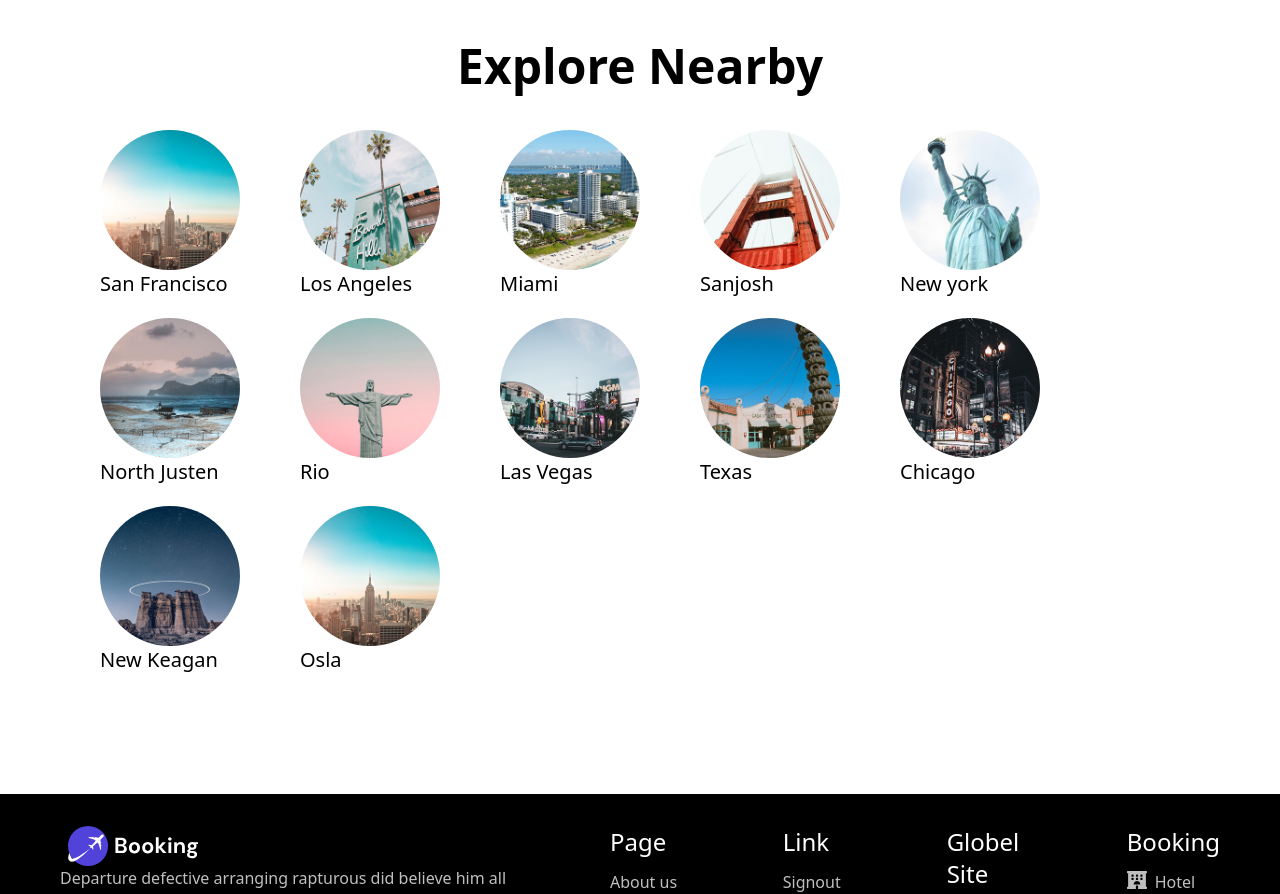
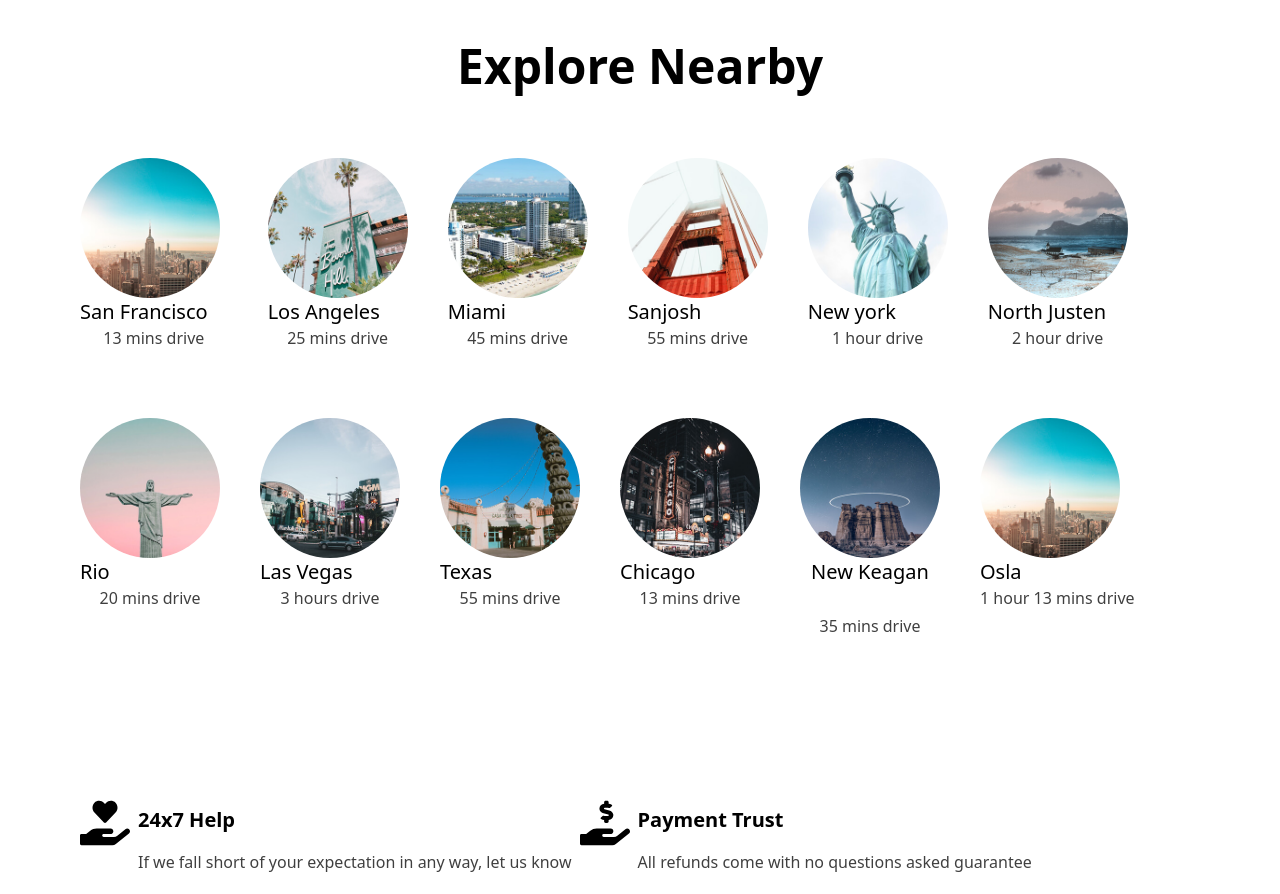
Before and after one commit to TheTechSage/TravelEase-Vite, a React (Vite) app: page / in a window 1280 px wide. Shown: the part 2080-2974 px from the top of the page. Built offline with nearby package versions, Linux system fonts and the light colour scheme.

Commit message:
add components

```diff
--- a/src/App.jsx
+++ b/src/App.jsx
@@ -4,7 +4,7 @@ import viteLogo from '/vite.svg'
 import './App.css'
 import Header from './components/common/Header'
 import Footer from './components/common/Footer'
-//import Hero from './hero/Hero'
+import Hero from './components/common/hero/Hero'
 import { IoLocationOutline } from "react-icons/io5";
 import { CiCalendar,CiSearch } from "react-icons/ci";
 import { FaRegUser } from "react-icons/fa6";
@@ -14,7 +14,7 @@ import { ImSpoonKnife } from "react-icons/im";
  import { LuClock11 } from "react-icons/lu";
 import { MdOutlineSecurity,MdOutlineElectricBolt } from "react-icons/md";
 import { ImStarFull } from "react-icons/im";
- import { FaStarHalfAlt } from "react-icons/fa";
+ import { FaStarHalfAlt ,FaHandHoldingHeart, FaHandHoldingUsd } from "react-icons/fa";
 
 function App() {
   const [count, setCount] = useState(0)
@@ -120,38 +120,95 @@ function App() {
 <div class="manyimage ">
   <div class="px-20 py-20">
     <h2 class="text-5xl font-bold text-center">Explore Nearby</h2>
-    <div class=" flex flex-wrap gap-5 py-10">
-    <a  class="hover:text-blue-500 text-xl px-5"href="#">
+
+    <div class=" flex flex-wrap gap-10 py-10">
+      <div>
+    <a  class="hover:text-blue-500 text-xl text-center px-5"href="#">
     <img  class="rounded-full w-35"src="01-SppmAcgj (1).jpg"></img> San Francisco </a>
-    <a  class="hover:text-blue-500 text-xl px-5"href="#">
+    <p class="opacity-75 text-center">13 mins drive</p>
+    </div>
+    <div>
+    <a  class="hover:text-blue-500 text-xl  text-center px-5"href="#">
     <img  class="rounded-full w-35"src="02-GRL65llU.jpg"></img> Los Angeles </a>
+        <p class="opacity-75 text-center">25 mins drive</p>
+    </div>
+    <div>
     <a  class="hover:text-blue-500 text-xl px-5"href="#">
     <img  class="rounded-full w-35"src="03-4mB89xkp.jpg"></img> Miami </a>
+        <p class="opacity-75  text-center">45 mins drive</p>
+    </div>
+    <div>
     <a  class="hover:text-blue-500 text-xl px-5"href="#">
     <img  class="rounded-full w-35"src="04-pnduE6qY.jpg"></img> Sanjosh </a>
+        <p class="opacity-75  text-center">55 mins drive</p>
+    </div>
+    <div>
     <a  class="hover:text-blue-500 text-xl px-5"href="#">
     <img  class="rounded-full w-35"src="05-2KGCHYz-.jpg"></img> New york </a>
+        <p class="opacity-75  text-center">1 hour drive</p>
+    </div>
+    <div>
     <a  class="hover:text-blue-500 text-xl px-5"href="#">
     <img  class="rounded-full w-35"src="06-NVeYwMw_.jpg"></img> North Justen </a>
+        <p class="opacity-75  text-center">2 hour drive</p>
+    </div>
+    <div>
     <a  class="hover:text-blue-500 text-xl px-5"href="#">
     <img  class="rounded-full w-35"src="07-cKl6NSY7.jpg"></img> Rio </a>
+        <p class="opacity-75  text-center">20 mins drive</p>
+    </div>
+    <div>
     <a  class="hover:text-blue-500 text-xl px-5 "href="#">
     <img  class="rounded-full w-35"src="08-mIVX0-EV.jpg"></img> Las Vegas </a>
+     <p class="opacity-75  text-center"> 3 hours drive</p>
+    </div>
+    <div>
     <a  class="hover:text-blue-500 text-xl px-5"href="#">
     <img  class="rounded-full w-35"src="09-U3qhstmi.jpg"></img> Texas</a>
+     <p class="opacity-75  text-center"> 55 mins drive</p>
+    </div>
+    <div>
     <a  class="hover:text-blue-500 text-xl px-5"href="#">
     <img  class="rounded-full w-35"src="10-wqfqgIeR.jpg"></img> Chicago </a>
+     <p class="opacity-75  text-center">  13 mins drive</p>
+    </div>
+    <div>
     <a  class="hover:text-blue-500 text-xl px-5"href="#">
-    <img  class="rounded-full w-35"src="11-GaBY5L70.jpg"></img>New Keagan </a>
+    <img  class="rounded-full w-35"src="11-GaBY5L70.jpg"></img><p class="text-center">New Keagan</p> </a>
+     <p class="opacity-75  text-center">  35 mins drive</p>
+    </div>
+    <div>
     <a  class="hover:text-blue-500 text-xl px-5"href="#">
     <img  class="rounded-full w-35"src="01-SppmAcgj (1).jpg"></img> Osla</a>
+        <p class="opacity-75  text-center"> 1 hour 13 mins drive</p>
+    </div>
 </div>
   </div>
 </div>
+<div class="container">
+  <div class="flex px-20 py-10">
+  <FaHandHoldingHeart size="50"/>
+  <div class="flex-col ">
+  <h2 class="font-bold text-xl p-2">24x7 Help</h2>
+ <p class="opacity-75 p-2"> If we fall short of your expectation in any way, let us know</p>
+ </div>
 
+ <FaHandHoldingUsd  size="50"/>
+ <div class="flex-col ">
+  <h2 class="font-bold text-xl p-2">Payment Trust</h2>
+ <p class="opacity-75 p-2"> All refunds come with no questions asked guarantee</p>
+ </div>
+</div>
+</div>
+ <div class="pl-20  pb-5">
+  <h2 class="font-bold text-2xl">Downloaded app</h2>
+  <div class="flex gap-8 pt-5 ">
+  <a href="#"><img class="h-18" src="google-play-Oy7Jtnye.svg"></img></a>
+  <a href="#"><img  class="h-18"src="app-store-n2CVq0lh.svg"></img></a>
+ </div>
+</div>
 
-
-
+  <Hero/>
 
       <Footer />
     </>
```
Also changed, not shown: public/app-store-n2CVq0lh.svg (added), public/google-play-Oy7Jtnye.svg (added).
